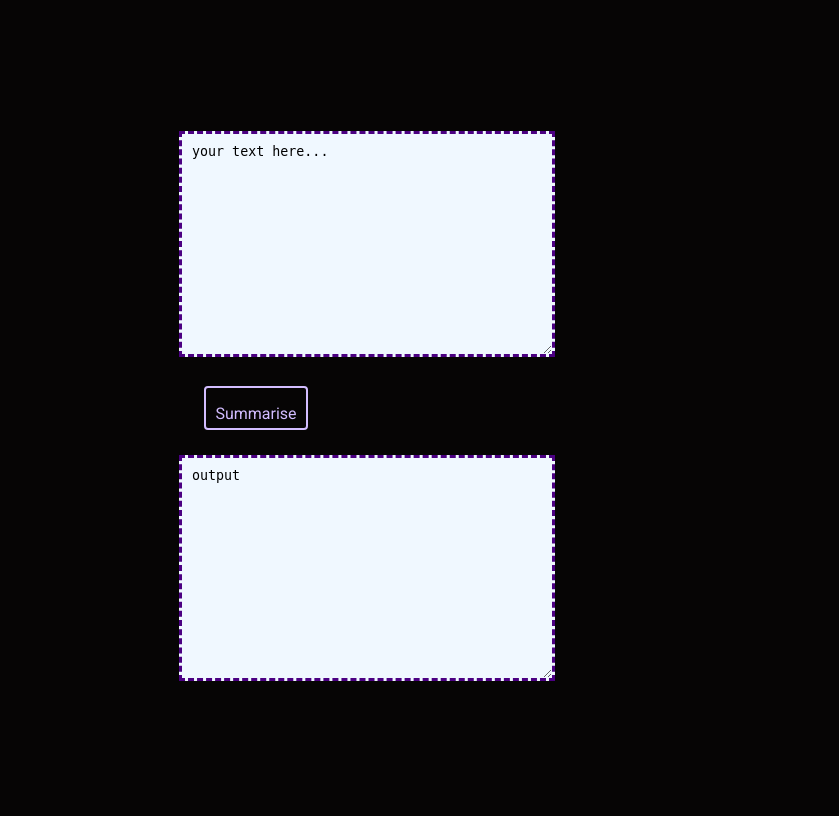
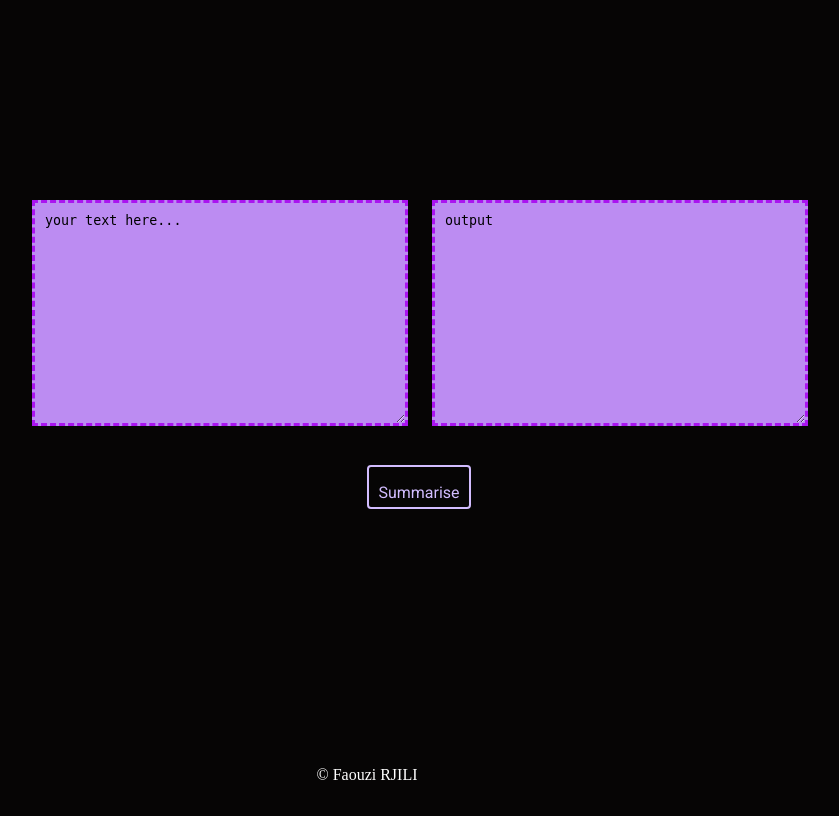
Before and after one commit to fawzeus/text-summarizer, a FastAPI app: page / in a window 1280 px wide. Shown: the whole page, without its empty margins (273-1112 px from the left). Run offline with FastAPI, Linux system fonts and the light colour scheme.

Commit message:
editing html and css of home page

```diff
--- a/static/styles.css
+++ b/static/styles.css
@@ -9,11 +9,13 @@ body {
 }
 
 .button {
+  position: absolute;
+  left: 615px;
+  top: 440px;
   border: 2px solid #d2bdff;
   height: 40px;
   width: 100px;
   border-radius: 4px;
-  position: relative;
   cursor: pointer;
   font-family: "Roboto", sans-serif;
   margin: 25px;
@@ -81,8 +83,8 @@ body {
 
 .text{
     width: 350px;height: 200px;
-                 padding: 10px; border:3px dashed indigo;
-                 background-color:aliceblue;
+                 padding: 10px; border:3px dashed rgba(170, 20, 240, 1);
+                 background-color:rgb(188, 140, 242,1);
 
 }
 
@@ -91,3 +93,24 @@ body {
     margin-left: 30px;
     margin-right: 30px;
 }
+
+
+#confirmationText1{
+    position: absolute;
+    left: 305px;
+    top: 200px;
+}
+
+#confirmationText2{
+    position: absolute;
+    left: 705px;
+    top: 200px;
+}
+
+#copyrights {
+    position: fixed;
+    bottom: 0;
+    width: 100%;
+    text-align: center;
+    color: rgb(255, 255, 255);
+  }
--- a/templates/home.html
+++ b/templates/home.html
@@ -54,5 +54,9 @@
 
 </form>
 
+<div id="copyrights">
+    <p>&copy; Faouzi RJILI</p>
+  </div>
+
 </body>
 </html>
```
